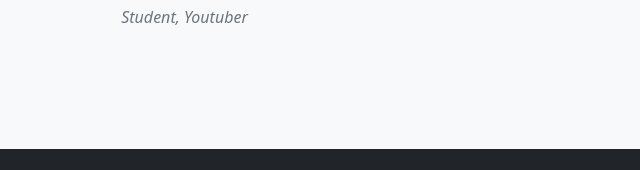
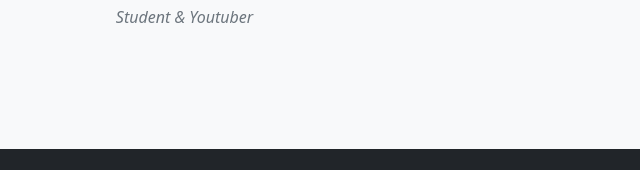
Before and after one commit to JovarkOS/jovarkos-website, a plain HTML site: page about.html in a window 1280 px wide. Shown: the part 1935-2105 px from the top of the page, 592-1232 px from the left. Drawn offline with nearby package versions, Linux system fonts and the light colour scheme.

```diff
--- a/about.html
+++ b/about.html
@@ -134,7 +134,7 @@
                             <img class="img-fluid rounded-circle mb-4 px-4" src="assets/amoldybuffalo.png"
                                 alt="AmoldyBuffalo's GitHub Profile picture" />
                             <h5 class="fw-bolder">AmoldyBuffalo</h5>
-                            <div class="fst-italic text-muted">Student, Youtuber</div>
+                            <div class="fst-italic text-muted">Student &amp; Youtuber</div>
                         </div>
                     </div>
                     <div class="col mb-5">
```
